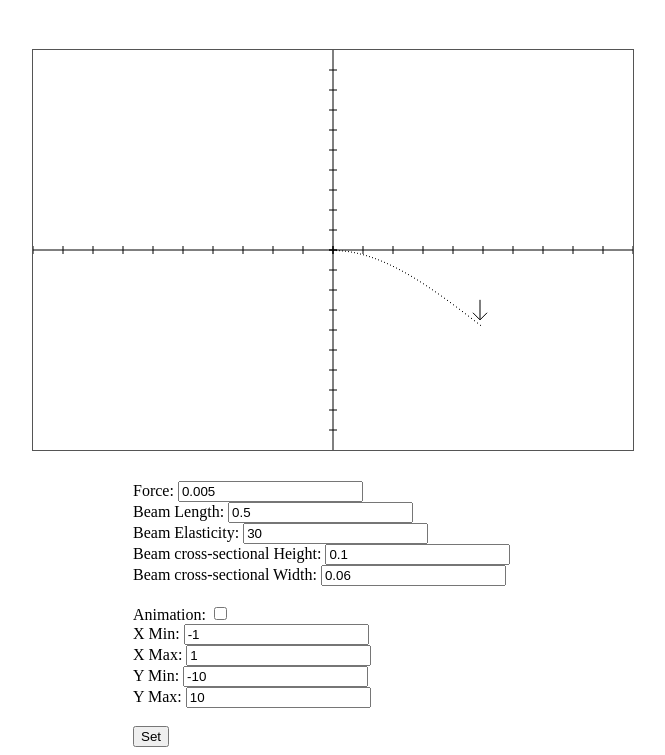
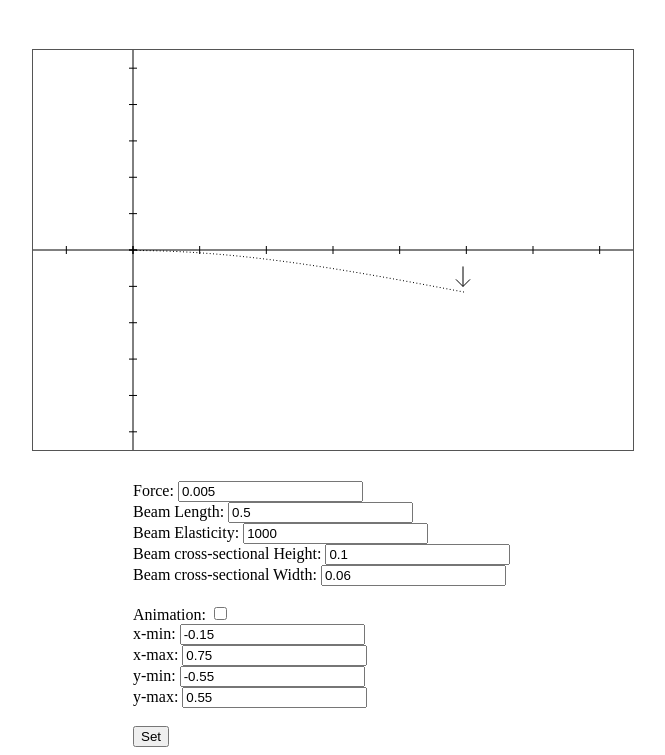
Before and after one commit to tedz2usa/beamsim, a plain HTML site: page index.html in a window 1280 px wide. Shown: the part 87-842 px from the top of the page, without its empty margins (307-972 px from the left). Drawn offline with Linux system fonts and the light colour scheme.

Commit message:
Better default values.

```diff
--- a/index.html
+++ b/index.html
@@ -14,34 +14,16 @@
     <div id='inputSettings'>
     Force: <input id="inputForce" type="text" value="0.005"><br>
     Beam Length: <input id="inputLength" type="text" value="0.5"><br>
-    Beam Elasticity: <input id="inputElasticity" type="text" value="30"><br>
+    Beam Elasticity: <input id="inputElasticity" type="text" value="1000"><br>
     Beam cross-sectional Height: <input id="inputBeamWidth" type="text" value="0.1"><br>
     Beam cross-sectional Width: <input id="inputBeamHeight" type="text" value="0.06"><br>
 
-<!--
-
-Force: <input id="inputForce" type="text" value="1000"><br>
-Beam Length: <input id="inputLength" type="text" value="0.5"><br>
-Beam Elasticity: <input id="inputElasticity" type="text" value="69e9"><br>
-Beam cross-sectional Height: <input id="inputBeamWidth" type="text" value="0.06"><br>
-Beam cross-sectional Width: <input id="inputBeamHeight" type="text" value="0.10"><br>
-
-
-// P = -0.3;
-// L = 20;
-// E = 30;
-//
-// B = 10;
-// H = 2;
-
--->
-
     <br>
     Animation: <input id="inputAnimation" type="checkbox"><br>
-    X Min: <input id="inputXMin" type="text" value="-1"><br>
-    X Max: <input id="inputXMax" type="text" value="1"><br>
-    Y Min: <input id="inputYMin" type="text" value="-10"><br>
-    Y Max: <input id="inputYMax" type="text" value="10"><br>
+    x-min: <input id="inputXMin" type="text" value="-0.15"><br>
+    x-max: <input id="inputXMax" type="text" value="0.75"><br>
+    y-min: <input id="inputYMin" type="text" value="-0.55"><br>
+    y-max: <input id="inputYMax" type="text" value="0.55"><br>
     <br>
 
     <button onclick="get_input_settings();">Set</button>
--- a/main.js
+++ b/main.js
@@ -41,7 +41,7 @@ function init() {
   originXOffset = 100;
   originYOffset = 300;
   xGridSpacing = 0.1;
-  yGridSpacing = 1;
+  yGridSpacing = 0.1;
   xTickLength = 0.5;
   yTickLength = 0.04;
   tickLength = 4;
@@ -146,7 +146,7 @@ function print_beam(timestamp) {
   // log(P_interp);
 
   var x_i, y_i;
-  for (var x = 0; x < L; x+=0.01 ) {
+  for (var x = 0; x < L; x+=0.005 ) {
     var y = P_interp*x*x / (6*E*I) * (3*L - x);
     print_dot(x,  y);
     x_i = x;
```
